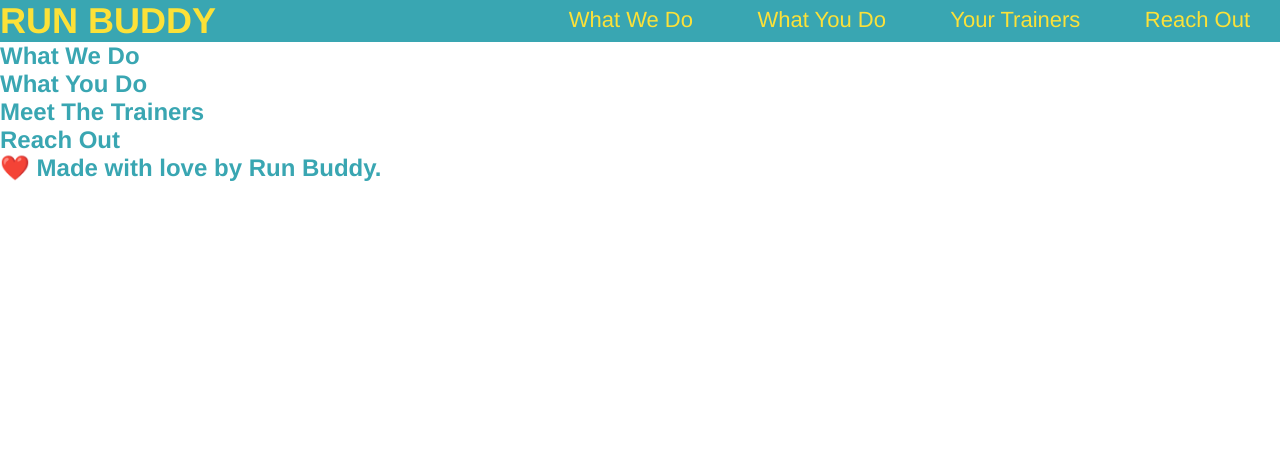
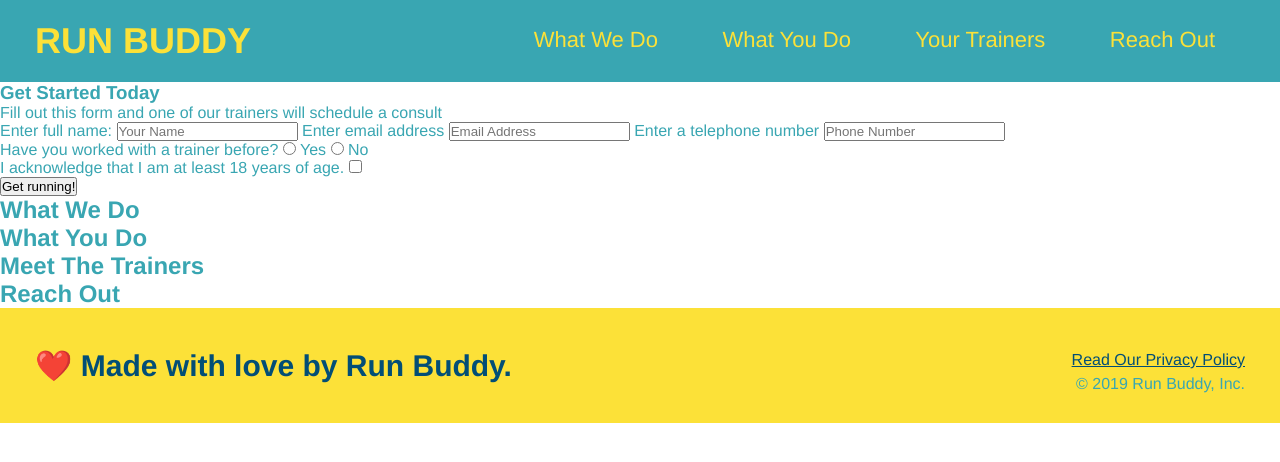
Before and after one commit to chlucas324/run-buddy, a plain HTML site: page index.html in a window 1280 px wide. Drawn offline with Linux system fonts and the light colour scheme.

Commit message:
update hero

```diff
--- a/assets/css/style.css
+++ b/assets/css/style.css
@@ -1,15 +1,18 @@
 * {
     margin: 0;
     padding: 0;
+    box-sizing: border-box;
   }
 
   body {
+    /* more on this crazy alphanumerical value in a minute! */
     color: #39a6b2;
     font-family: Helvetica, Arial, sans-serif;
   }
 
+  /* apply styles to <header> */
   header {
-  padding: 20px 35 px;
+    padding: 20px 35px;
     background-color: #39a6b2;
   }
 
@@ -20,7 +23,6 @@ header h1 {
     margin: 0;
     display: inline;
   }
-
   header a {
     text-decoration: none;
     color: #fce138;
@@ -40,3 +42,26 @@ header nav ul li a {
     font-weight: lighter;
     font-size: 22px;
   }
+
+  footer {
+    background: #fce138;
+    width: 100%;
+    padding: 40px 35px;
+  }
+
+  footer h2 {
+    display: inline;
+    color: #024e76;
+    font-size: 30px;
+    margin: 0;
+  }
+
+  footer div {
+    float: right;
+    line-height: 1.5;
+    text-align: right;
+  }
+
+  footer a {
+    color: #024e76;
+  }
--- a/index.html
+++ b/index.html
@@ -11,12 +11,14 @@
   <!-- navigation -->
   <header>
     <h1>
-      <a href="/">RUN BUDDY</a>
+      <a href="/">
+        RUN BUDDY
+      </a>
     </h1>
     <nav>
- <!-- Unordered list of element -->
+      <!-- Unordered list element -->
       <ul>
-     <!-- List item element -->
+        <!-- List item element-->
         <li>
           <!-- Anchor element -->
           <a href="#what-we-do">What We Do</a>
@@ -36,7 +38,37 @@
 
   <!-- hero/jumbotron -->
   <section>
+    <div>
+      <h3>Get Started Today</h3>
+      <p>Fill out this form and one of our trainers will schedule a consult</p>
+   <!-- Add for element -->
+    <form>
+      <label for="name">Enter full name:</label>
+      <input type="text" placeholder="Your Name" name="name" id="name" />
+      <label for="email">Enter email address</label>
+      <input type="email" placeholder="Email Address" name="email" id="email" />
+      <label for="phone">Enter a telephone number</label>
+      <input type="tel" placeholder="Phone Number" name="phone" id="phoone" />
+      <p>
+        Have you worked with a trainer before?
+        <input type="radio" name="trainer-confirm" id="trainer-yes" />
+        <label for="trainer-yes">Yes</label>
+        <input type="radio" name="trainer-confirm" id="trainer-no" />
+        <label for="trainer-no">No</label>
+      </p>
+      <p>
+        <label for="checkbox" >
+          I acknowledge that I am at least 18 years of age.
+        </label>
+        <input type="checkbox" name="age-confirm" id="checkbox" />
+       </p>
+       <button type="submit">
+         Get running!
+       </button>
+    </form>
+    </div>
   </section>
+  <!-- end hero -->
 
   <!-- "what we do" section -->
   <section>
@@ -61,6 +93,10 @@
   <!-- footer -->
   <footer>
     <h2>❤️ Made with love by Run Buddy.</h2>
+    <div>
+      <a href="#">Read Our Privacy Policy</a><br />
+      &copy; 2019 Run Buddy, Inc.
+    </div>
   </footer>
 </body>
 
```
Lines whose indentation alone changed are shown as unchanged.
